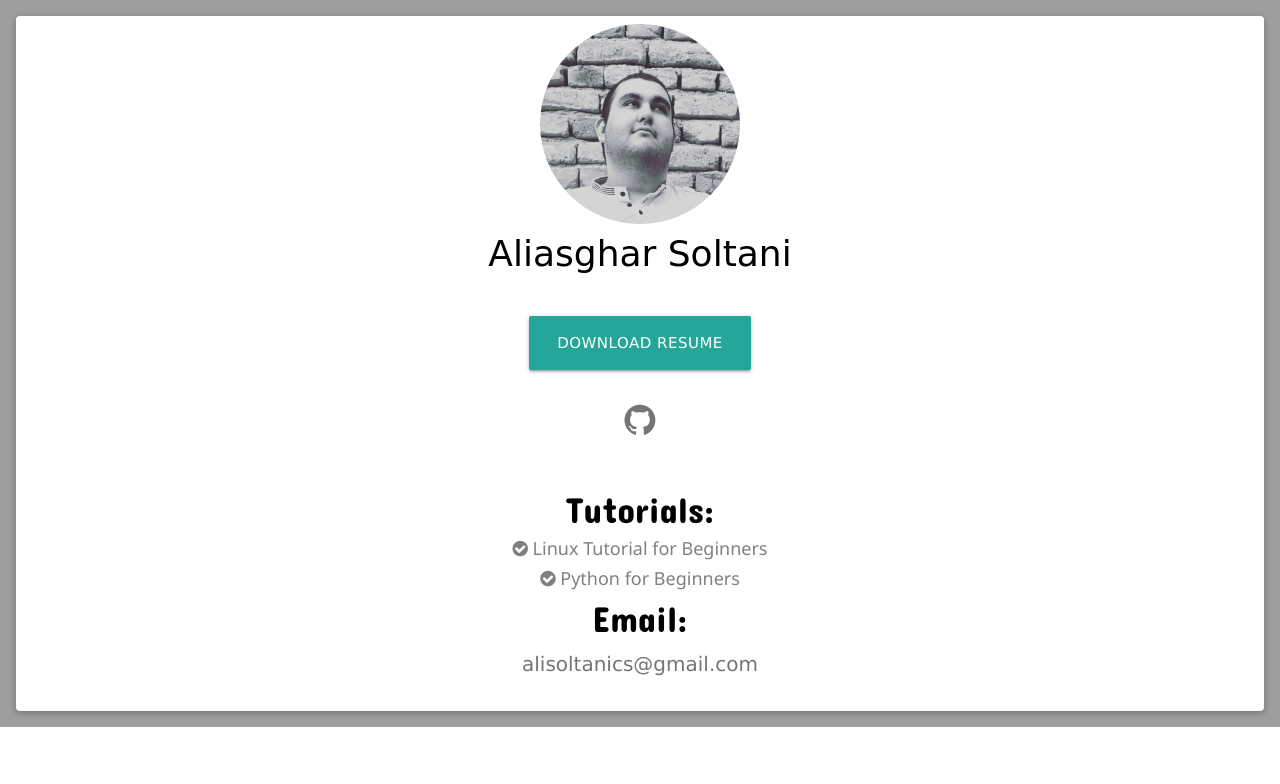
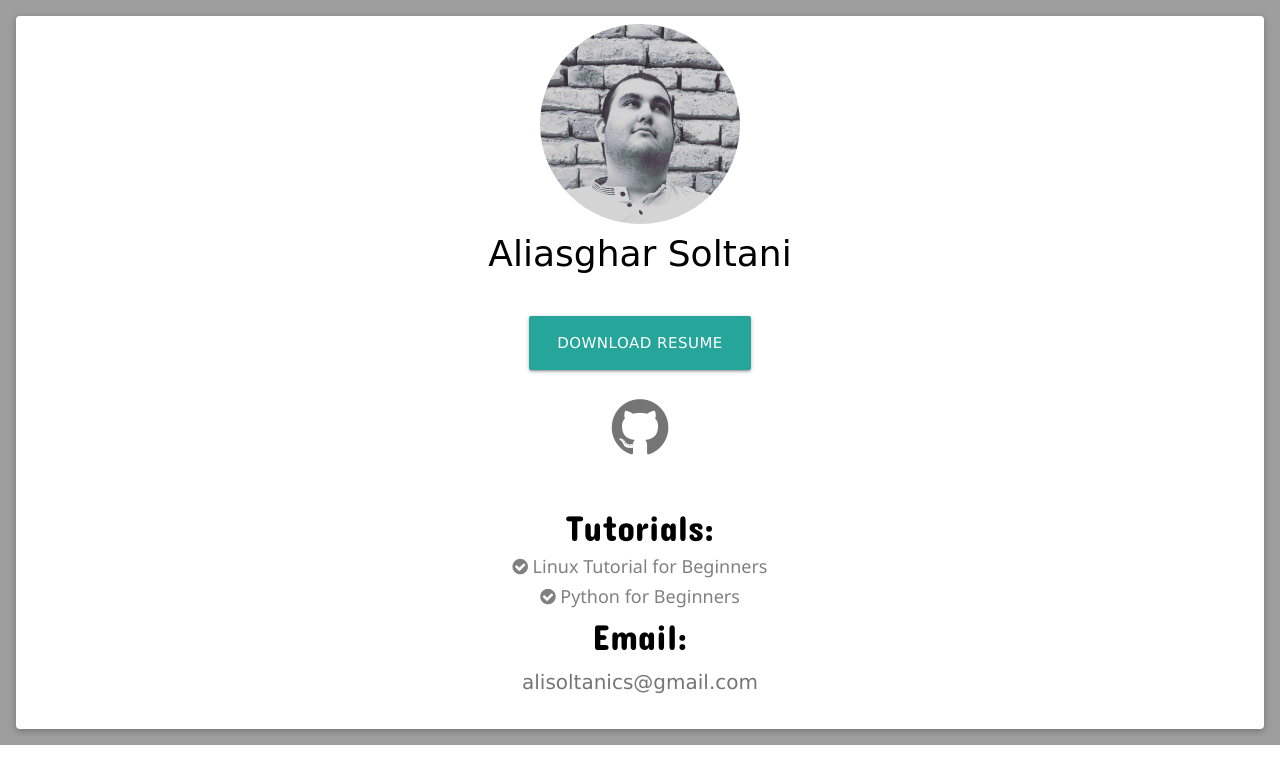
Before and after one commit to alisoltanics/alisoltanics.github.io, a plain HTML site: page index.html in a window 1280 px wide. Drawn offline with nearby package versions, Linux system fonts and the light colour scheme; a web font is replaced by a local one.

Commit message:
Update index.html

```diff
--- a/index.html
+++ b/index.html
@@ -19,7 +19,7 @@
 <a href='https://jobinja.ir/user/LF-4642982' class="waves-effect waves-light btn-large">download resume</a>
     <div class="w3-text-black w3-center w3-padding w3-margin">
       <div class="prj w3-text-gray">
-        <span><a href="https://github.com/alisoltanics"><i class="fa fa-github" style="font-size:36px"></i></a></span>
+        <span><a href="https://github.com/alisoltanics"><i class="fa fa-github" style="font-size:66px"></i></a></span>
       </div>
     </div>
     <div class="w3-text-gray w3-center w3-padding w3-margin">
```
